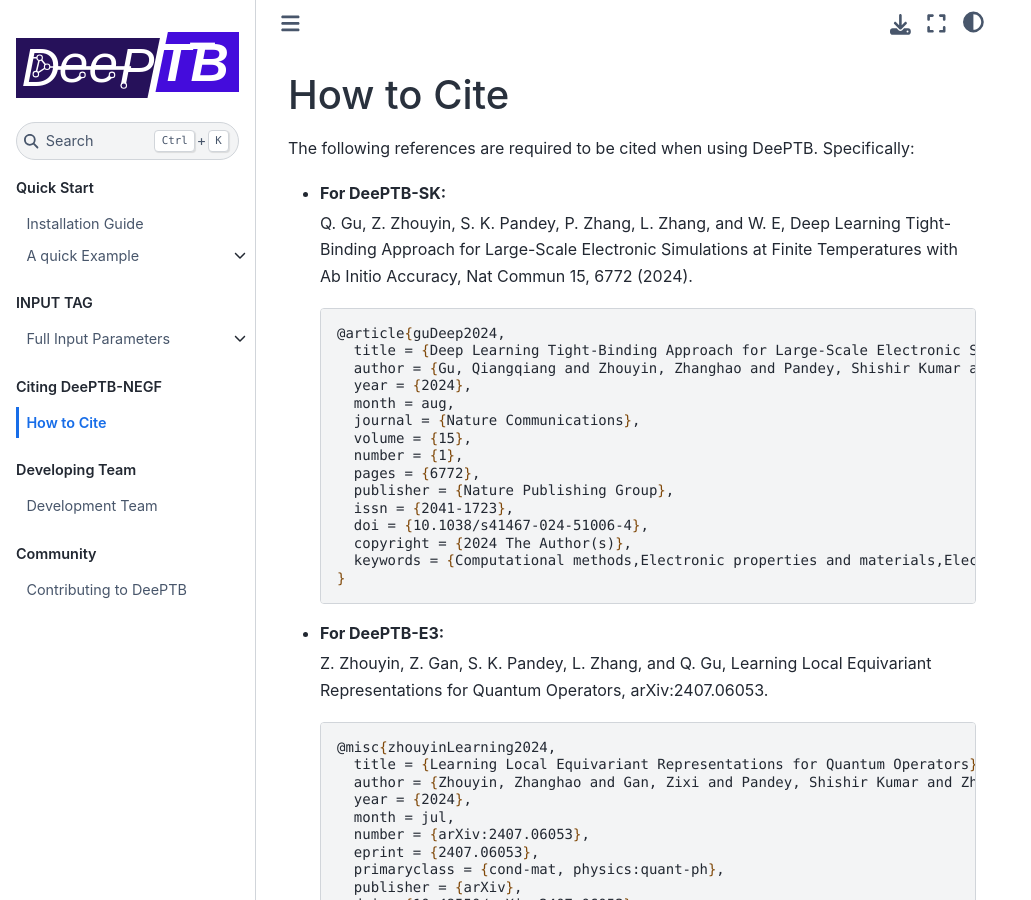
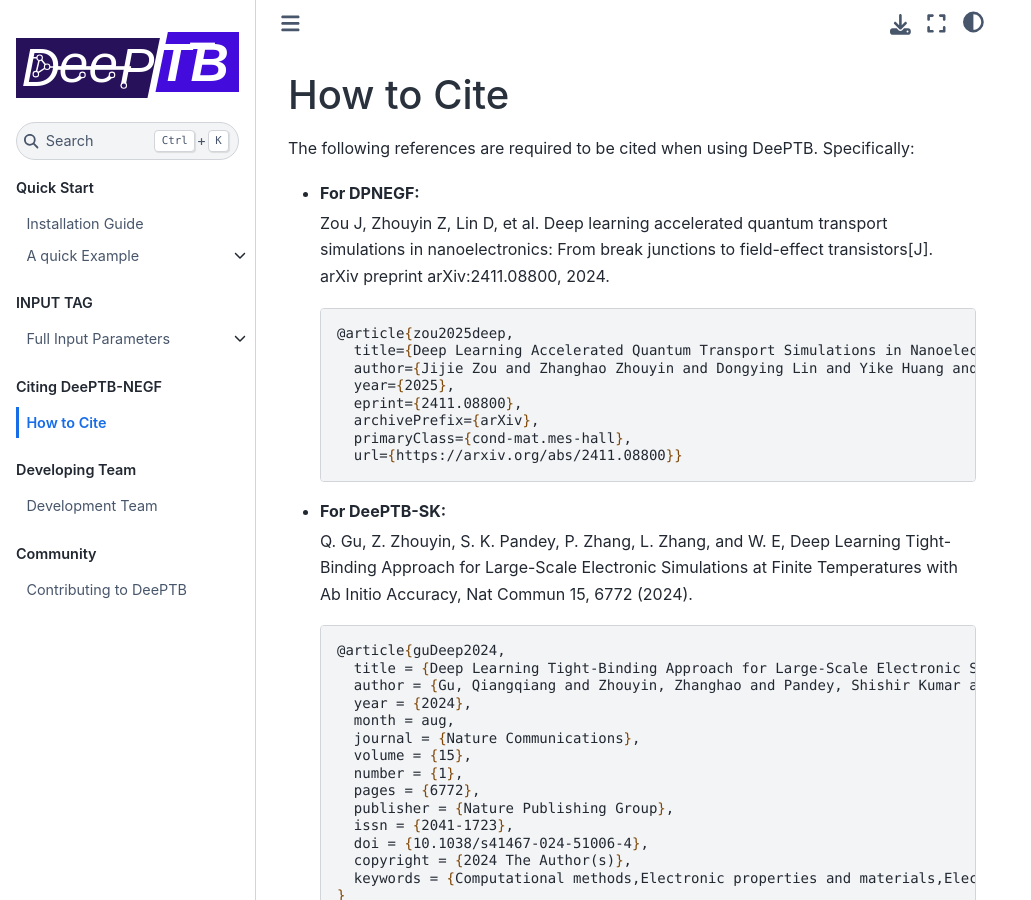
Before and after one commit to kirk0830/dpnegf, a Sphinx documentation site: the page built from docs/CITATIONS.md, in a window 1280 px wide and 900 px high. Shown: the whole window, without its empty margins (0-1031 px from the left). Built offline with Sphinx 7.4.7 and the Sphinx Book theme 1.1.4, drawn with Linux system fonts in a browser that asks for light colours; pages that are not in the unit, such as notebooks, are missing from menus.

Commit message:
add citation

````diff
--- a/docs/CITATIONS.md
+++ b/docs/CITATIONS.md
@@ -1,6 +1,21 @@
 # How to Cite
 
 The following references are required to be cited when using DeePTB. Specifically:
+
+- **For DPNEGF:**
+
+    Zou J, Zhouyin Z, Lin D, et al. Deep learning accelerated quantum transport simulations in nanoelectronics: From break junctions to field-effect transistors[J]. arXiv preprint arXiv:2411.08800, 2024.
+    ```latex
+    @article{zou2025deep,
+      title={Deep Learning Accelerated Quantum Transport Simulations in Nanoelectronics: From Break Junctions to Field-Effect Transistors},
+      author={Jijie Zou and Zhanghao Zhouyin and Dongying Lin and Yike Huang and Linfeng Zhang and Shimin Hou and Qiangqiang Gu},
+      year={2025},
+      eprint={2411.08800},
+      archivePrefix={arXiv},
+      primaryClass={cond-mat.mes-hall},
+      url={https://arxiv.org/abs/2411.08800}}
+    ```
+
 
 - **For DeePTB-SK:**
 
````
